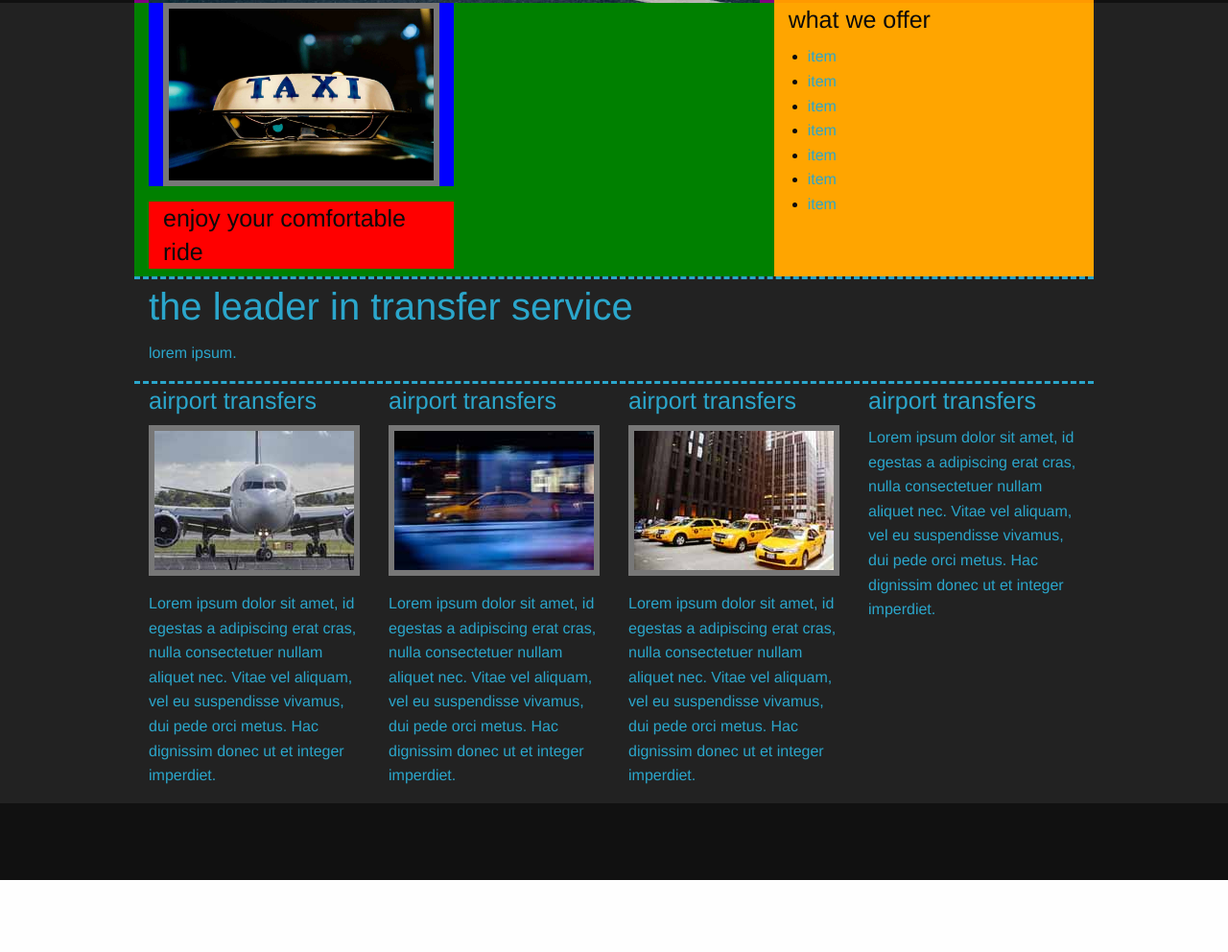
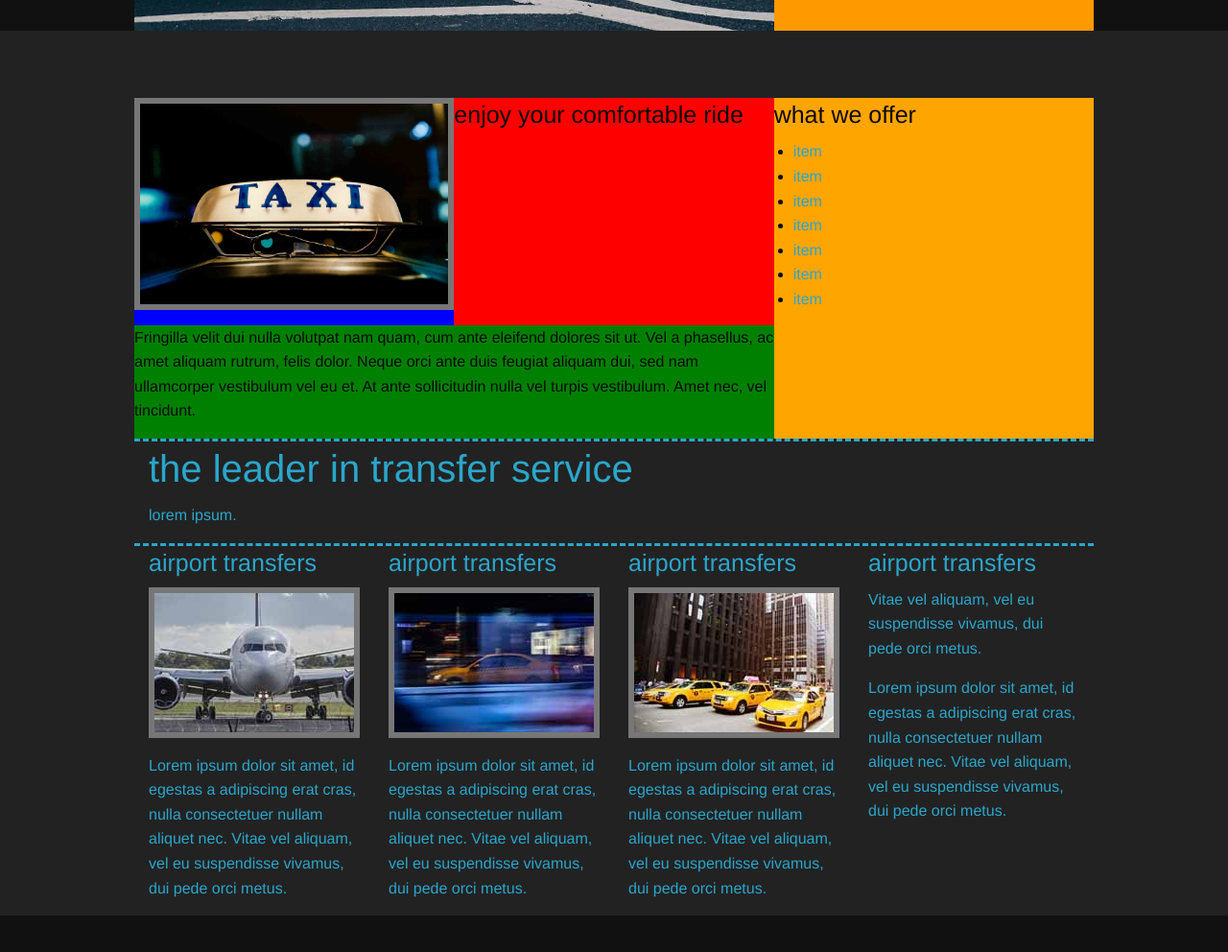
Before and after one commit to shenole/fx-03, a plain HTML site: page index.html in a window 1280 px wide. Shown: the part 814-1806 px from the top of the page at 96% size. Before the commit the page ends 1731 px from the top, so only its background shows below. Drawn offline with Linux system fonts and the light colour scheme; a web font is replaced by a local one.

Commit message:
Layout is complete.

```diff
--- a/index.html
+++ b/index.html
@@ -20,26 +20,36 @@
     <!-- banner image -->
           <section class="charcoal-grey">
             <div class="row">
-              <div class="columns large-8 small-12 no-margin purple">
+              <div class="columns large-8 small-12 no-margin purple main">
                 <p class="no-margin"><img src="images/pic01.jpg"></p>
               </div>
-              <div class="columns large-4 small-12 side-bar-one no-margin">
+              <div class="columns large-4 small-12 side-bar-one no-margin main">
                 <h2>your ride is our command!</h2>
               </div>
             </div>
           </section>
     <!-- content section 1 -->
-          <section class="slate-grey taller">
+          <section class="slate-grey content-section-one">
             <div class="row content">
               <div class="columns large-8 small-12 green">
-                <div class="columns large-6 medium-6 small-12 pic">
-                  <p><img src="images/pic02.jpg" class="bordered-pic"></p>
-                </div>
-                <div class="columns large-6 small-12 ride">
-                  <h4>enjoy your comfortable ride</h4>
-                </div>
+                <article>
+                  <div class="row">
+                    <div class="columns large-6 medium-6 small-12 pic main">
+                      <p><img src="images/pic02.jpg" class="bordered-pic"></p>
+                      <!--<p>Fringilla velit dui nulla volutpat nam quam, cum ante eleifend dolores sit ut. Vel a phasellus, ac amet aliquam rutrum, felis dolor. Neque orci ante duis feugiat aliquam dui, sed nam ullamcorper vestibulum vel eu et. At ante sollicitudin nulla vel turpis vestibulum. Amet nec, vel tincidunt.</p>-->
+                    </div>
+                    <div class="columns large-6 medium-6 small-12 ride main">
+                      <h4>enjoy your comfortable ride</h4>
+                    </div>
+                  </div>
+                  <div class="row">
+                    <div class="columns small-12 main">
+                      <p>Fringilla velit dui nulla volutpat nam quam, cum ante eleifend dolores sit ut. Vel a phasellus, ac amet aliquam rutrum, felis dolor. Neque orci ante duis feugiat aliquam dui, sed nam ullamcorper vestibulum vel eu et. At ante sollicitudin nulla vel turpis vestibulum. Amet nec, vel tincidunt.</p>
+                    </div>
+                  </div>
+                </article>
               </div>
-              <div class="columns large-4 small-12 orange">
+              <div class="columns large-4 small-12 orange main">
                 <h4>what we offer</h4>
                 <ul>
                   <li><a href="#">item</li>
@@ -68,21 +78,22 @@
               <div class="columns large-3 small-12">
                 <h4>airport transfers</h4>
                 <p><img src="images/pic03.jpg" class="bordered-pic"></p>
-                <p>Lorem ipsum dolor sit amet, id egestas a adipiscing erat cras, nulla consectetuer nullam aliquet nec. Vitae vel aliquam, vel eu suspendisse vivamus, dui pede orci metus. Hac dignissim donec ut et integer imperdiet.</p>
+                <p>Lorem ipsum dolor sit amet, id egestas a adipiscing erat cras, nulla consectetuer nullam aliquet nec. Vitae vel aliquam, vel eu suspendisse vivamus, dui pede orci metus.</p>
               </div>
               <div class="columns large-3 small-12">
                 <h4>airport transfers</h4>
                 <p><img src="images/pic04.jpg" class="bordered-pic"></p>
-                <p>Lorem ipsum dolor sit amet, id egestas a adipiscing erat cras, nulla consectetuer nullam aliquet nec. Vitae vel aliquam, vel eu suspendisse vivamus, dui pede orci metus. Hac dignissim donec ut et integer imperdiet.</p>
+                <p>Lorem ipsum dolor sit amet, id egestas a adipiscing erat cras, nulla consectetuer nullam aliquet nec. Vitae vel aliquam, vel eu suspendisse vivamus, dui pede orci metus.</p>
               </div>
               <div class="columns large-3 small-12">
                 <h4>airport transfers</h4>
                 <p><img src="images/pic05.jpg" class="bordered-pic"></p>
-                <p>Lorem ipsum dolor sit amet, id egestas a adipiscing erat cras, nulla consectetuer nullam aliquet nec. Vitae vel aliquam, vel eu suspendisse vivamus, dui pede orci metus. Hac dignissim donec ut et integer imperdiet.</p>
+                <p>Lorem ipsum dolor sit amet, id egestas a adipiscing erat cras, nulla consectetuer nullam aliquet nec. Vitae vel aliquam, vel eu suspendisse vivamus, dui pede orci metus.</p>
               </div>
               <div class="columns large-3 small-12">
                 <h4>airport transfers</h4>
-                <p>Lorem ipsum dolor sit amet, id egestas a adipiscing erat cras, nulla consectetuer nullam aliquet nec. Vitae vel aliquam, vel eu suspendisse vivamus, dui pede orci metus. Hac dignissim donec ut et integer imperdiet.</p>
+                <p>Vitae vel aliquam, vel eu suspendisse vivamus, dui pede orci metus.</p>
+                <p>Lorem ipsum dolor sit amet, id egestas a adipiscing erat cras, nulla consectetuer nullam aliquet nec. Vitae vel aliquam, vel eu suspendisse vivamus, dui pede orci metus.</p>
               </div>
             </div>
           </section>
--- a/styles/main.scss
+++ b/styles/main.scss
@@ -13,6 +13,14 @@
 @import "mixins";
 
 // GENERAL
+body {
+  background-color: $slate;
+}
+.main {
+  padding: 0;
+  margin: 0;
+}
+
 .slate-grey {
   background-color: $slate;
 }
@@ -23,6 +31,10 @@
 
 .bordered-pic {
   border: 6px solid $lgrey;
+}
+
+.content-section-one {
+  margin-top: 70px;
 }
 
 .no-margin {
@@ -47,14 +59,19 @@
 
 .green {
   background-color: green;
+  display: flex;
 }
 
 .pic {
   background-color: blue;
+  flex: 1 1 auto;
+  flex-wrap: wrap;
 }
 
 .ride {
   background-color: red;
+  flex: 1 1 auto;
+  flex-wrap: wrap;
 }
 
 .orange {
```
Also changed, not shown: styles/css/main.css, styles/css/main.min.css.
